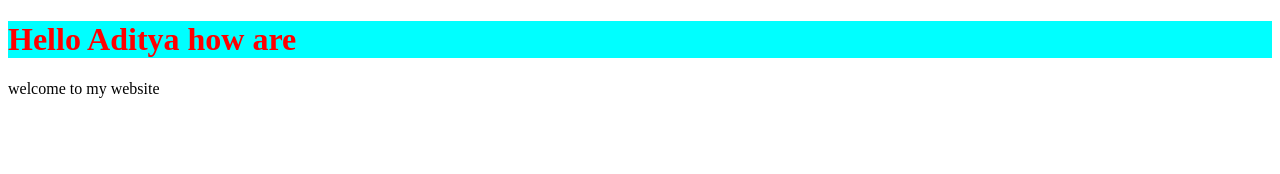
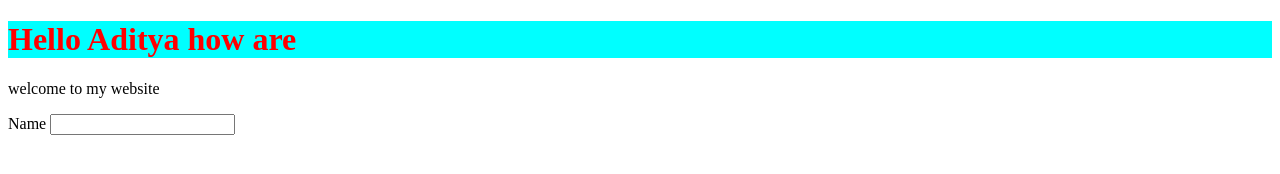
Before and after one commit to Rajeshpd339/nrit, a plain HTML site: page index.html in a window 1280 px wide. Drawn offline with Linux system fonts and the light colour scheme.

Commit message:
this new code

```diff
--- a/index.html
+++ b/index.html
@@ -14,6 +14,9 @@
 <body>
     <h1>Hello Aditya how are </h1>
     <p>welcome to my website </p>
+    <label>Name </label>
+    <input type="text">
+
 
 </body>
 </html>
```
